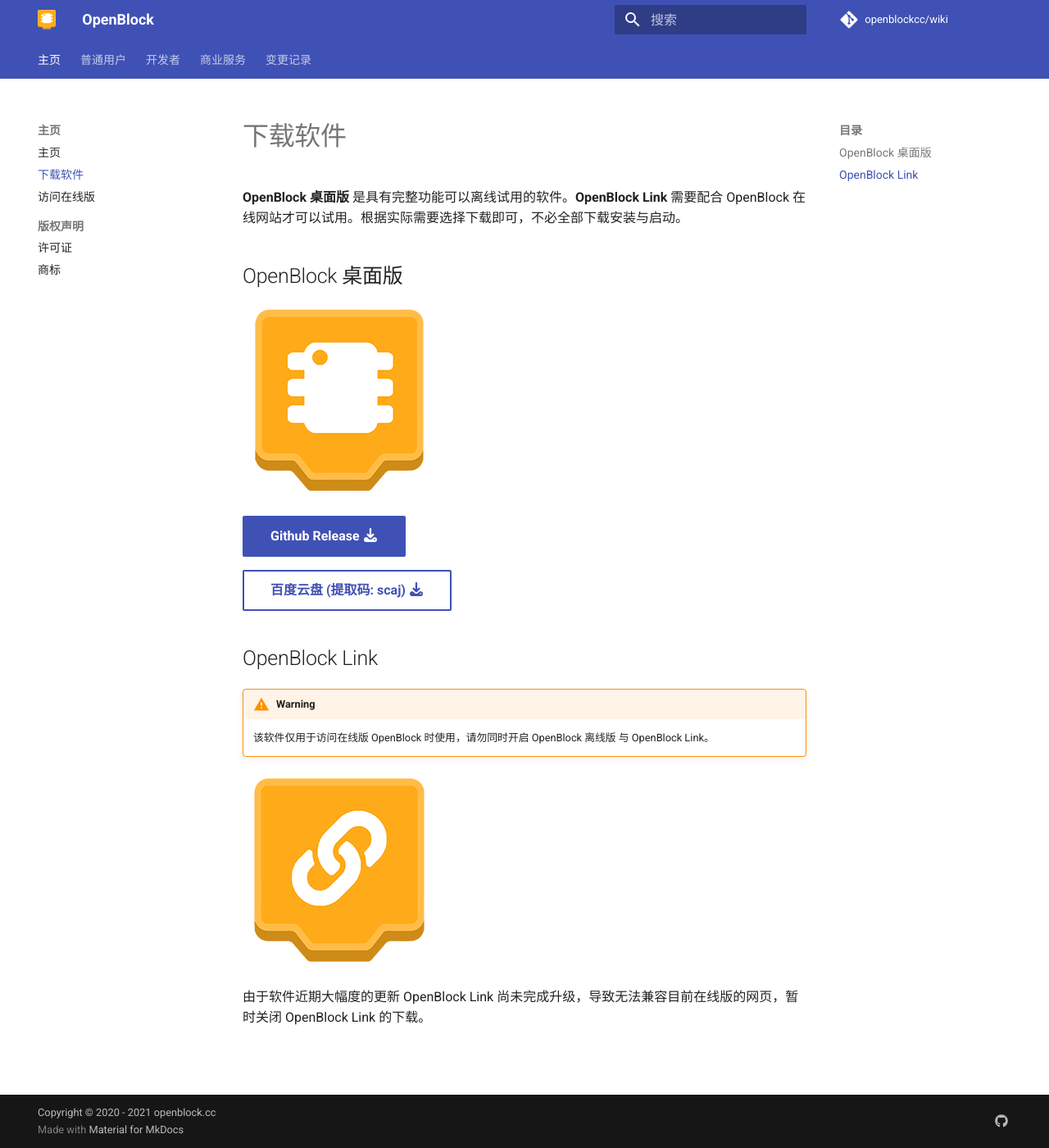
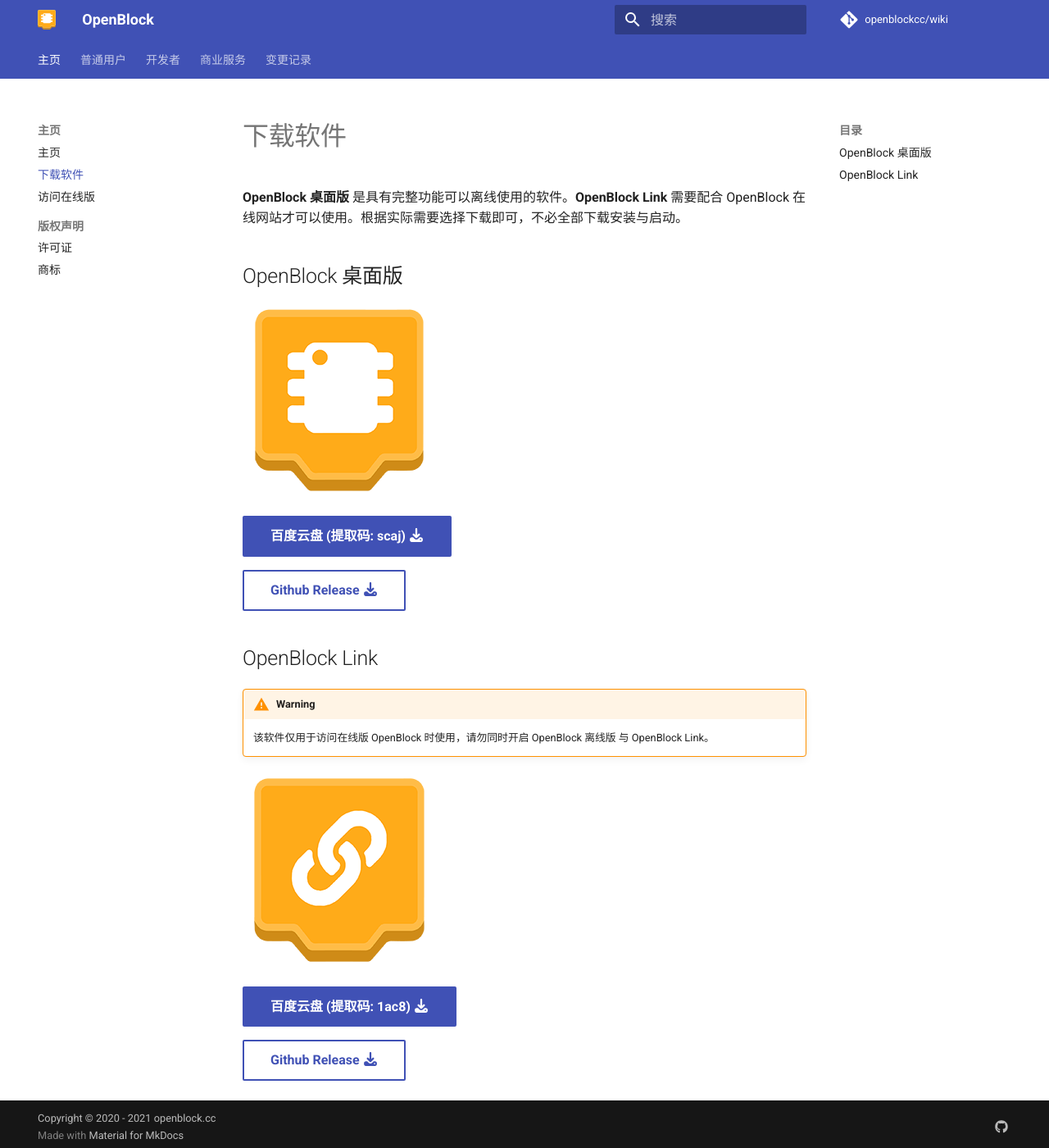
Before and after one commit to openblockcc/openblockcc.github.io, an MkDocs documentation site: the page built from docs/download-software.md, in a window 1280 px wide and 1400 px high. Shown: the whole window at 82% size. Built offline with MkDocs 1.6.1 and Material for MkDocs 9.7.7, drawn with Linux system fonts in a browser that asks for light colours; comment, search, counter and statistics services are not loaded.

Commit message:
update doc

```diff
--- a/docs/download-software.md
+++ b/docs/download-software.md
@@ -1,12 +1,12 @@
-**OpenBlock 桌面版** 是具有完整功能可以离线试用的软件。**OpenBlock  Link** 需要配合 OpenBlock 在线网站才可以试用。根据实际需要选择下载即可，不必全部下载安装与启动。
+**OpenBlock 桌面版** 是具有完整功能可以离线使用的软件。**OpenBlock  Link** 需要配合 OpenBlock 在线网站才可以使用。根据实际需要选择下载即可，不必全部下载安装与启动。
 
 ## OpenBlock 桌面版
 
 ![](assets/OpenBlock.png)
 
-[Github Release :fontawesome-solid-download:](https://github.com/openblockcc/openblock-desktop/releases){: .md-button  .md-button--primary}
+[百度云盘 (提取码: scaj) :fontawesome-solid-download:](https://pan.baidu.com/s/1ZbpDvno53GAKtcAbGYYR4g){: .md-button .md-button--primary}
 
-[百度云盘 (提取码: scaj) :fontawesome-solid-download:](https://pan.baidu.com/s/1ZbpDvno53GAKtcAbGYYR4g){: .md-button}
+[Github Release :fontawesome-solid-download:](https://github.com/openblockcc/openblock-desktop/releases){: .md-button}
 
 ## OpenBlock Link
 
@@ -15,4 +15,6 @@
 
 ![](assets/OpenBlock-Link.png)
 
-由于软件近期大幅度的更新 OpenBlock Link 尚未完成升级，导致无法兼容目前在线版的网页，暂时关闭 OpenBlock Link 的下载。
+[百度云盘 (提取码: 1ac8) :fontawesome-solid-download:](https://pan.baidu.com/s/19vcH0J_NvuLFL_hBjQoATw){: .md-button .md-button--primary}
+
+[Github Release :fontawesome-solid-download:](https://github.com/openblockcc/openblock-link-desktop/releases){: .md-button}
--- a/mkdocs.yml
+++ b/mkdocs.yml
@@ -107,3 +107,4 @@
     - 介绍: business-service/introduction.md
   - 变更记录:
     - 桌面版变更记录: desktop-changelog.md
+    - Link变更记录: link-changelog.md
```
Also changed, not shown: docs/link-changelog.md (added, +11 -0 lines).
